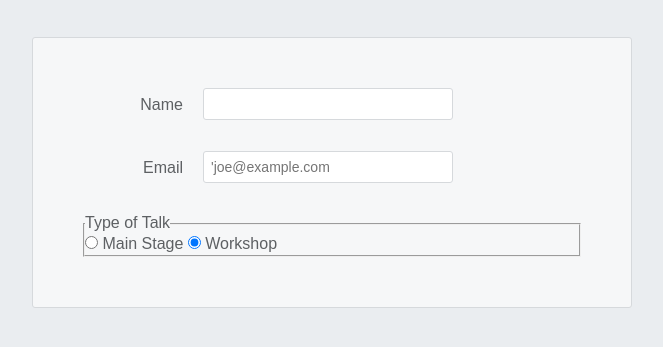
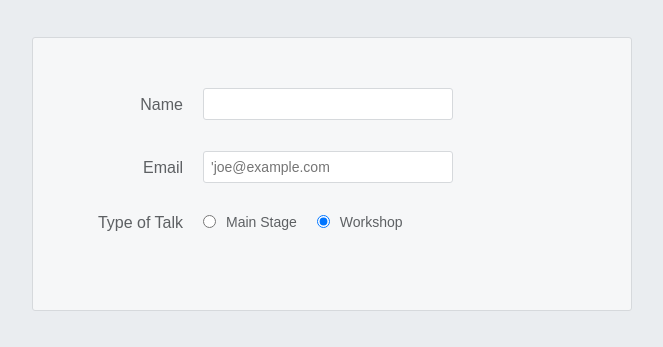
Before and after one commit to miguelf726/form-practice, a plain HTML site: page index.html in a window 1280 px wide. Shown: the part 225-572 px from the top of the page, without its empty margins (308-971 px from the left). Drawn offline with Linux system fonts and the light colour scheme.

Commit message:
Add styling to the radio buttons

```diff
--- a/styles.css
+++ b/styles.css
@@ -58,13 +58,38 @@ body {
 
 .form-row input[type="text"]:invalid,
 .form-row input[type="email"]:invalid {
-    border: 1px solid #d55c5f;
-    color: #d55c5f;
-    box-shadow: none;
+  border: 1px solid #d55c5f;
+  color: #d55c5f;
+  box-shadow: none;
 }
 
 .form-row label {
   margin-bottom: 15px;
+}
+
+.legacy-form-row {
+  border: none;
+  margin-bottom: 40px;
+}
+
+.legacy-form-row legend {
+  margin-bottom: 16px;
+}
+
+.legacy-form-row .radio-label {
+  display: block;
+  font-size: 14px;
+  padding: 0 20px 0 10px;
+}
+
+.legacy-form-row input[type="radio"] {
+  margin-top: 2px;
+}
+
+.legacy-form-row,
+.radio-label,
+.legacy-form-row input[type="radio"] {
+  float: left;
 }
 
 @media only screen and (min-width: 700px) {
@@ -88,4 +113,16 @@ body {
     margin-top: 7px;
     padding-right: 20px;
   }
+
+  .legacy-form-row{
+    margin-bottom: 10px;
+  }
+  .legacy-form-row legend {
+    width: 120px;
+    text-align: right;
+    padding-right: 20px;
+  }
+  .legacy-form-row legend {
+    float: left;
+  }
 }
```
